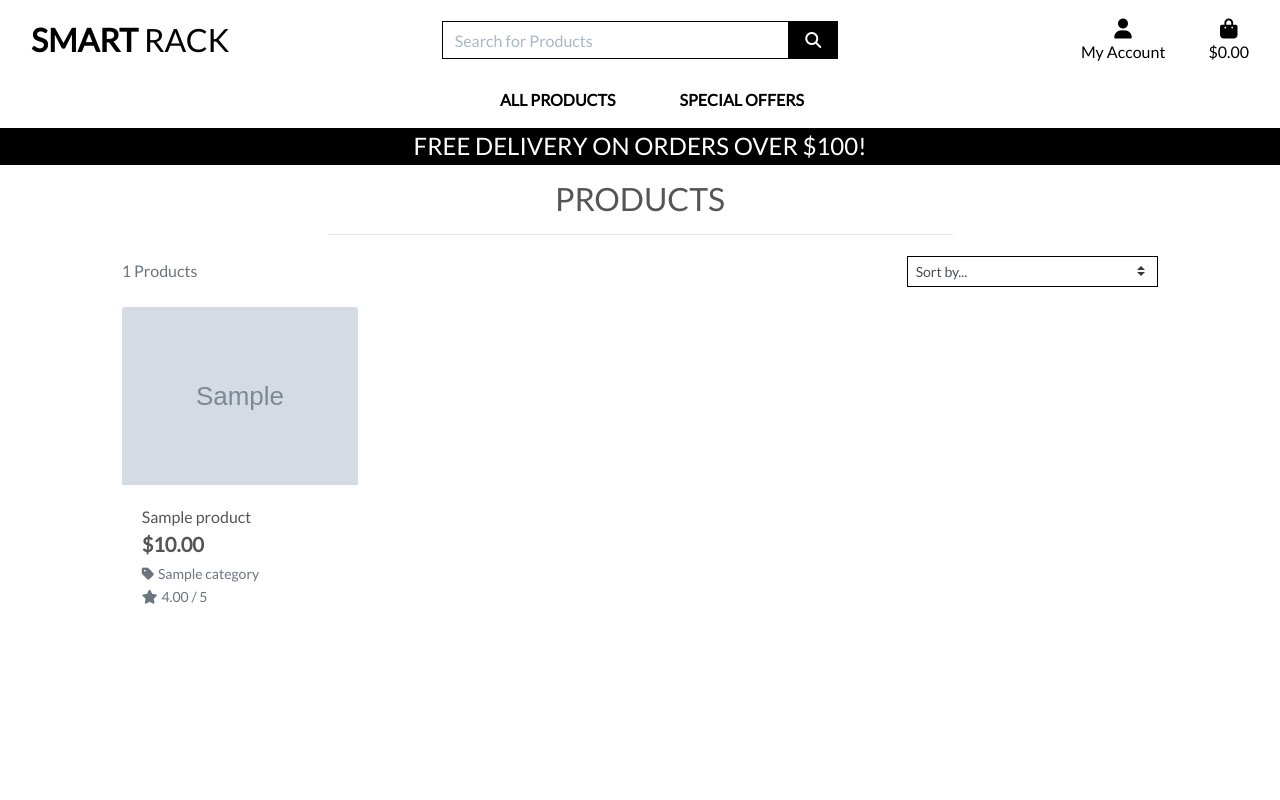
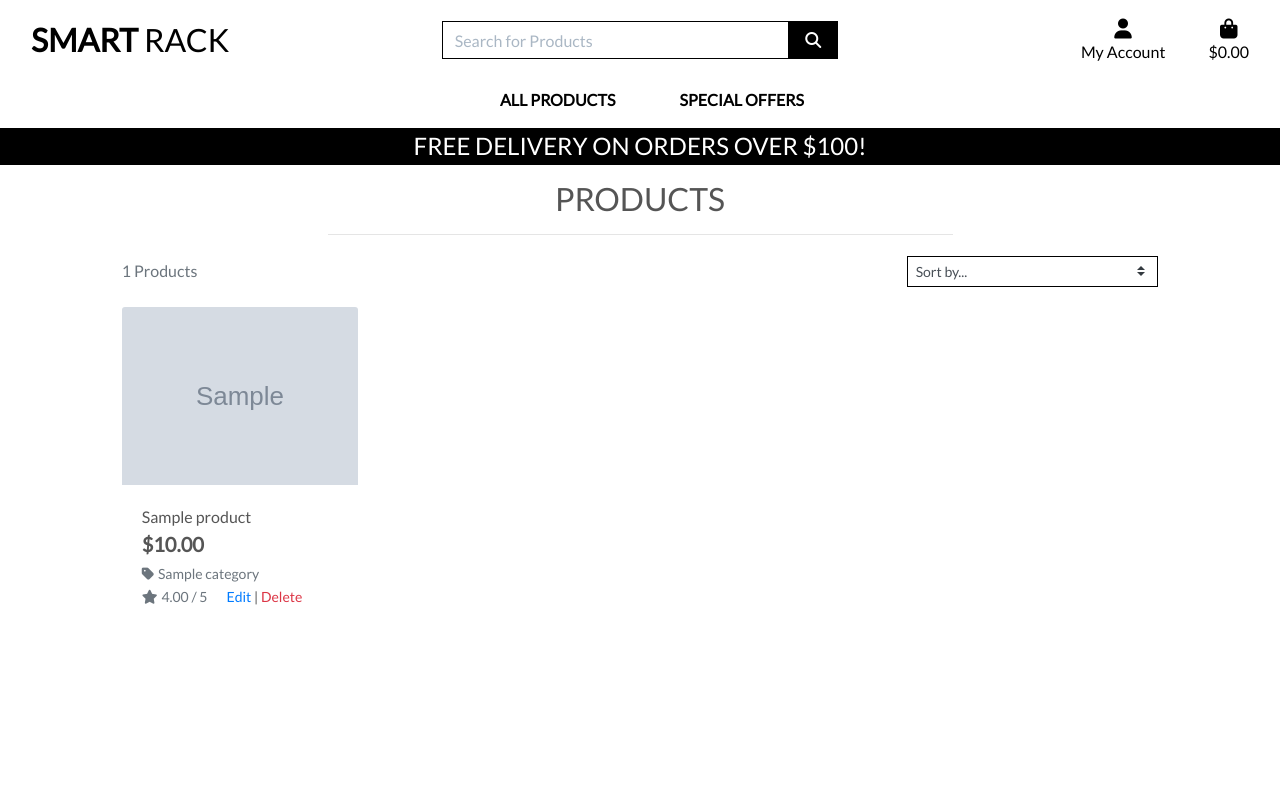
Before and after one commit to aremandanaveenkumar/SmartRack, a Django app: page /products/ in a window 1280 px wide. Run offline with Django 3.2, Linux system fonts and the light colour scheme; a user stored in the database is signed in; tables that the repository leaves empty hold one stand-in row (values such as "Sample post"); parts of the project's set-up code (start-up, migrations or seed data) failed here and were passed over; some libraries are stand-ins or nearby versions.

Commit message:
Add small links for edit & delete product in product.html & product_detail.html

```diff
--- a/products/templates/products/product_detail.html
+++ b/products/templates/products/product_detail.html
@@ -34,6 +34,12 @@
                         <small class="text-muted"><i class="fas fa-star mr-1"></i>{{ product.rating }} / 5</small>
                     {% else %}
                         <small class="text-muted">No Rating</small>
+                    {% endif %}
+                    {% if request.user.is_superuser %}
+                        <br><small class="ml-3">
+                        <a href="{% url 'edit_product' product.id %}">Edit</a> |
+                        <a class="text-danger" href="{% url 'delete_product' product.id %}">Delete</a>
+                        </small>
                     {% endif %}
                     <p class="mt-3">{{ product.description }}</p>
                      <form class="form" action="{% url 'add_to_bag' product.id %}" method="POST">
--- a/products/templates/products/products.html
+++ b/products/templates/products/products.html
@@ -80,10 +80,15 @@
                                     </p>
                                     {% endif %}
                                     {% if product.rating %}
-                                    <small class="text-muted"><i class="fas fa-star mr-1"></i>{{ product.rating }} /
-                                        5</small>
+                                    <small class="text-muted"><i class="fas fa-star mr-1"></i>{{ product.rating }} / 5</small>
                                     {% else %}
                                     <small class="text-muted">No Rating</small>
+                                    {% endif %}
+                                    {% if request.user.is_superuser %}
+                                    <small class="ml-3">
+                                        <a href="{% url 'edit_product' product.id %}">Edit</a> |
+                                        <a class="text-danger" href="{% url 'delete_product' product.id %}">Delete</a>
+                                    </small>
                                     {% endif %}
                                 </div>
                             </div>
@@ -120,11 +125,11 @@
 {% block postloadjs %}
 {{ block.super }}
 <script type="text/javascript">
-        $('#sort-selector').change(function() {
+    $('#sort-selector').change(function () {
         var selector = $(this);
         var currentUrl = new URL(window.location);
         var selectedVal = selector.val();
-            if(selectedVal != "reset"){
+        if (selectedVal != "reset") {
             var sort = selectedVal.split("_")[0];
             var direction = selectedVal.split("_")[1];
             currentUrl.searchParams.set("sort", sort);
```
Lines whose indentation alone changed are shown as unchanged.
